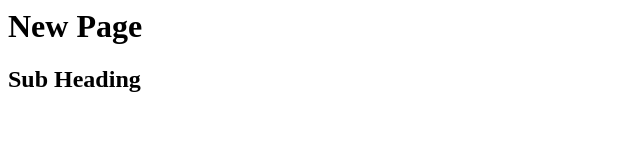
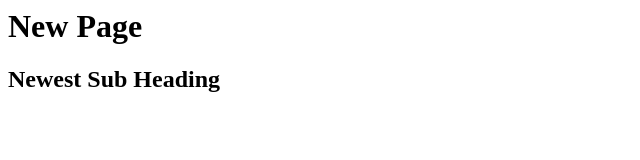
Before and after one commit to RyanJones01/TestingGit, a plain HTML site: page index.html in a window 1280 px wide. Shown: the whole page, without its empty margins (0-640 px from the left). Drawn offline with Linux system fonts and the light colour scheme.

Commit message:
Testing merge changes

```diff
--- a/index.html
+++ b/index.html
@@ -4,6 +4,6 @@
 	</head>
 	<body>
 		<h1>New Page</h1>
-		<h2>Sub Heading</h2>
+		<h2>Newest Sub Heading</h2>
 	</body>
 </html>
```
